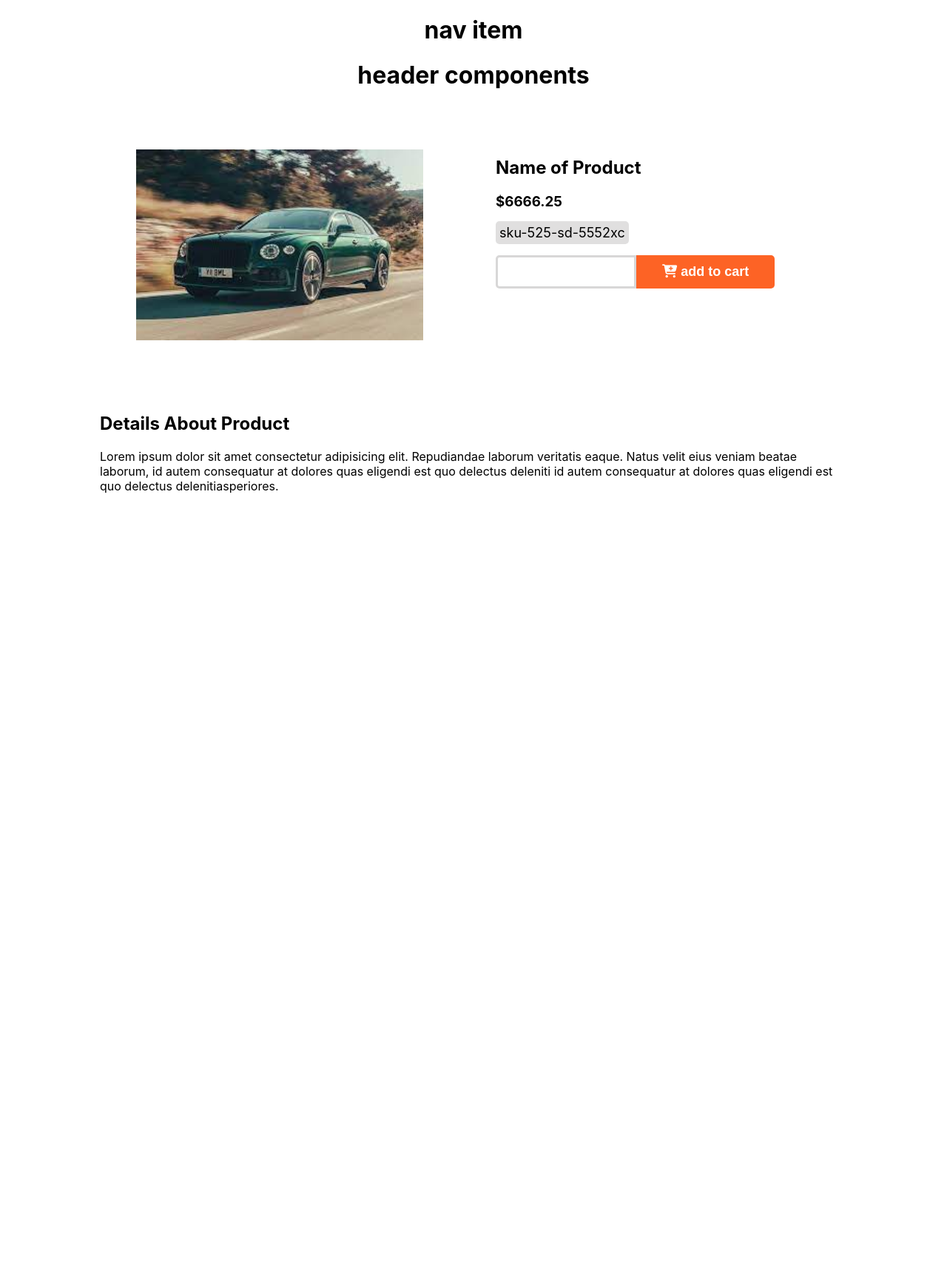
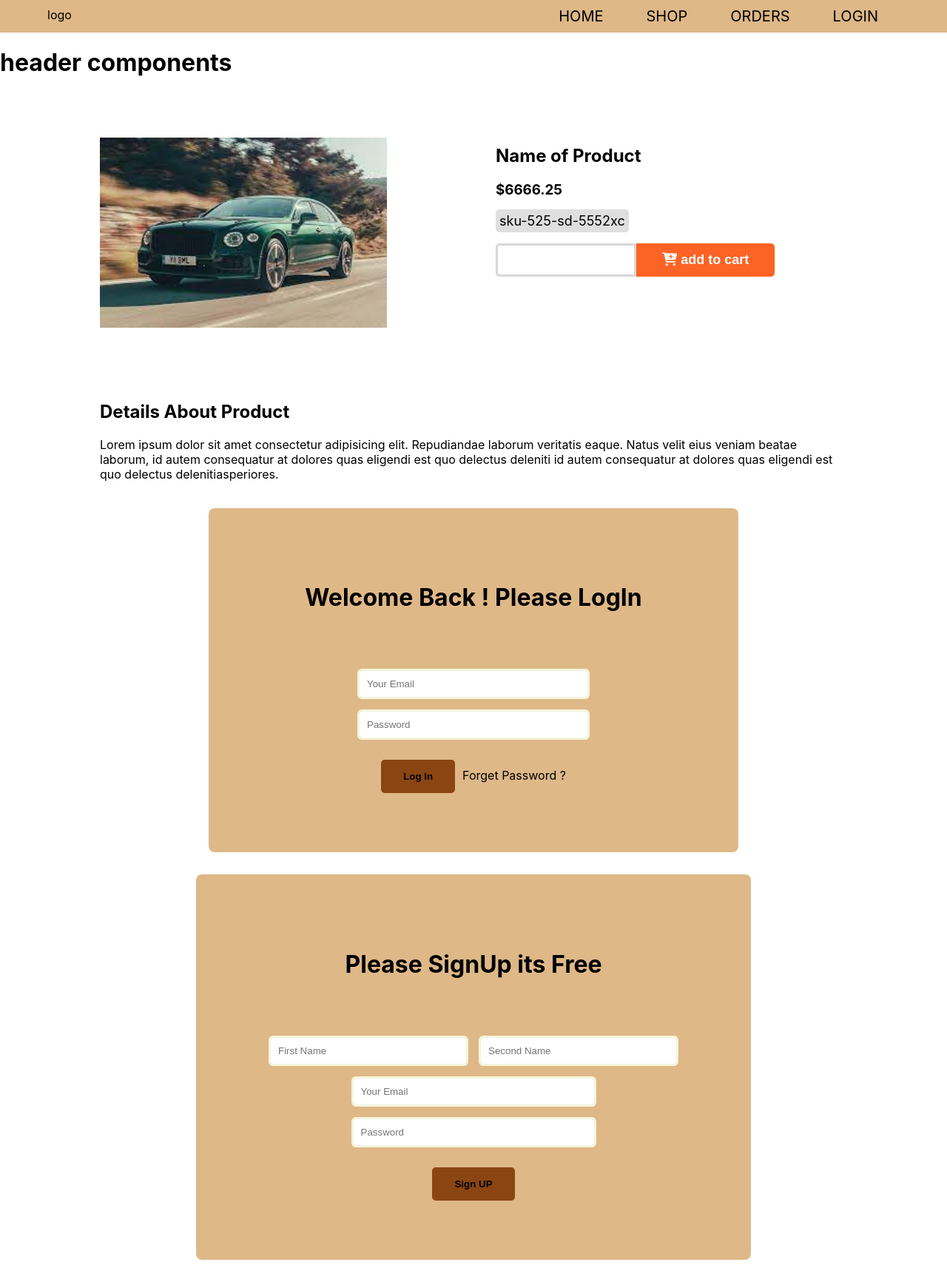
Before and after one commit to me-sajib/react-Ecommerce-Bazaar-app, a React (Create React App) app: page / in a window 1280 px wide. Shown: the whole page at 74% size. Before the commit the page ends 800 px from the top, so only its background shows below. Built offline with nearby package versions, Linux system fonts and the light colour scheme.

Commit message:
refactor componets and navbar added

```diff
--- a/src/App.css
+++ b/src/App.css
@@ -1,38 +1,4 @@
-.App {
-  text-align: center;
+.container{
+    width: 90%;
+    margin:0 auto;
 }
-
-.App-logo {
-  height: 40vmin;
-  pointer-events: none;
-}
-
-@media (prefers-reduced-motion: no-preference) {
-  .App-logo {
-    animation: App-logo-spin infinite 20s linear;
-  }
-}
-
-.App-header {
-  background-color: #282c34;
-  min-height: 100vh;
-  display: flex;
-  flex-direction: column;
-  align-items: center;
-  justify-content: center;
-  font-size: calc(10px + 2vmin);
-  color: white;
-}
-
-.App-link {
-  color: #61dafb;
-}
-
-@keyframes App-logo-spin {
-  from {
-    transform: rotate(0deg);
-  }
-  to {
-    transform: rotate(360deg);
-  }
-}
--- a/src/App.js
+++ b/src/App.js
@@ -1,13 +1,15 @@
-import './App.css';
 import Header from "./components/Header/Header";
-import Details from './components/Details/Details';
+import Details from "./components/Details/Details";
+import LogIn from "./components/Login/LogIn";
+import SignUp from "./components/SignUp/SignUp";
 
 function App() {
   return (
-    <div className="App">
-     <Header />
+    <div>
+      <Header />
       <Details></Details>
-
+      <LogIn />
+      <SignUp />
     </div>
   );
 }
--- /dev/null
+++ b/src/components/Login/LogIn.js
@@ -0,0 +1,37 @@
+import React from "react";
+
+const LogIn = () => {
+  return (
+    <div className="container">
+      <div className="signUp-container">
+        <h1 className="text">Welcome Back ! Please LogIn</h1>
+        <form className="form-container">
+          <input
+            className="input-field email-field"
+            type="email"
+            placeholder="Your Email"
+            required
+            id=""
+          />
+          <br />
+          <input
+            className="input-field pass-field"
+            type="password"
+            placeholder="Password"
+            required
+            id=""
+          />
+          <br />
+          <button className="btn" type="submit">
+            Log In
+          </button>
+          <a className="forget-pass" href="/">
+            Forget Password ?
+          </a>
+        </form>
+      </div>
+    </div>
+  );
+};
+
+export default LogIn;
--- a/src/components/Nav/Nav.css
+++ b/src/components/Nav/Nav.css
@@ -0,0 +1,17 @@
+.container {
+    width: 90%;
+    margin: 0 auto;
+}
+.nav-wrap{
+    width: 100%;
+    background-color: burlywood;
+}
+.nav-container {
+    display: flex;
+    justify-content: space-between;
+
+    padding: 10px 0;
+}
+
+
+nav a {display: inline-block;margin: 0px 29px;text-decoration: none;font-size: 20px;text-transform: uppercase;color: black;font-weight: 400;}
--- a/src/components/Nav/Nav.js
+++ b/src/components/Nav/Nav.js
@@ -1,9 +1,20 @@
 import React from "react";
+import "./Nav.css";
 
 const Nav = () => {
   return (
-    <div>
-      <h1>nav item</h1>
+    <div className="nav-wrap">
+      <div className="nav-container container">
+        <div className="logo">logo</div>
+        <div className="nav-item">
+          <nav>
+            <a href="/">home</a>
+            <a href="/shop">Shop</a>
+            <a href="/orders">Orders</a>
+            <a href="/login">Login</a>
+          </nav>
+        </div>
+      </div>
     </div>
   );
 };
--- a/src/components/SignUpPage/SignUp.css
+++ b/src/components/SignUp/SignUp.css
@@ -1,4 +1,4 @@
-.container{
+.login-container{
     margin: 30px;
 }
 .signUp-container{
--- /dev/null
+++ b/src/components/SignUp/SignUp.js
@@ -0,0 +1,48 @@
+import React from "react";
+import "./SignUp.css";
+
+const SignUp = () => {
+  return (
+    <div className="login-container">
+      <div className="signUp-container">
+        <h1 className="text">Please SignUp its Free</h1>
+        <form className="form-container">
+          <input
+            className="input-field name-field"
+            type="text"
+            placeholder="First Name"
+            id=""
+          />
+          <input
+            className="input-field name-field"
+            type="text"
+            placeholder="Second Name"
+            id=""
+          />
+          <br />
+          <input
+            className="input-field email-field"
+            type="email"
+            placeholder="Your Email"
+            required
+            id=""
+          />
+          <br />
+          <input
+            className="input-field pass-field"
+            type="password"
+            placeholder="Password"
+            required
+            id=""
+          />
+          <br />
+          <button className="btn" type="submit">
+            Sign UP
+          </button>
+        </form>
+      </div>
+    </div>
+  );
+};
+
+export default SignUp;
```
Also changed, not shown: src/components/SignUpPage/LogIn.js (deleted, +0 -20 lines), src/components/SignUpPage/SignUp.js (deleted, +0 -21 lines).
